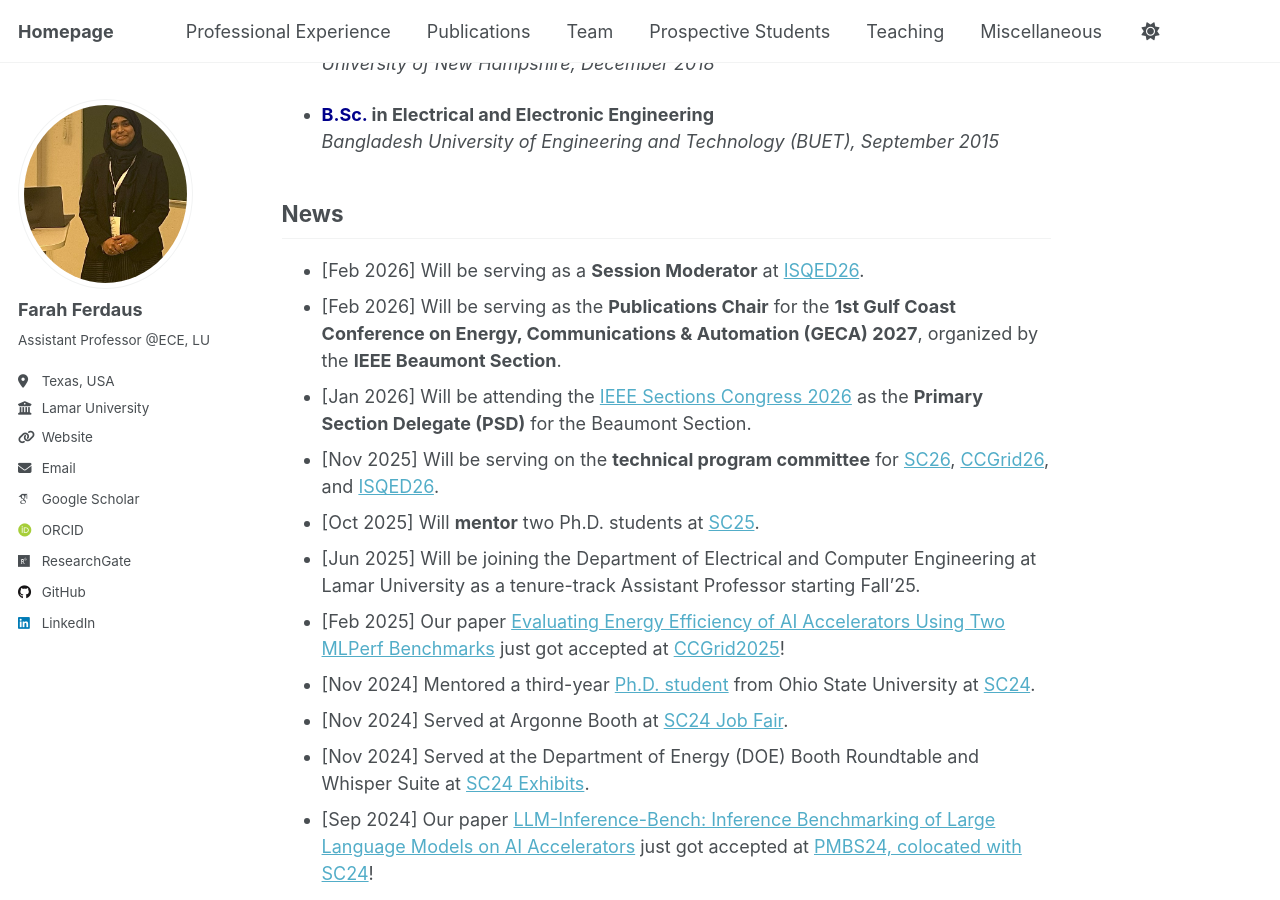
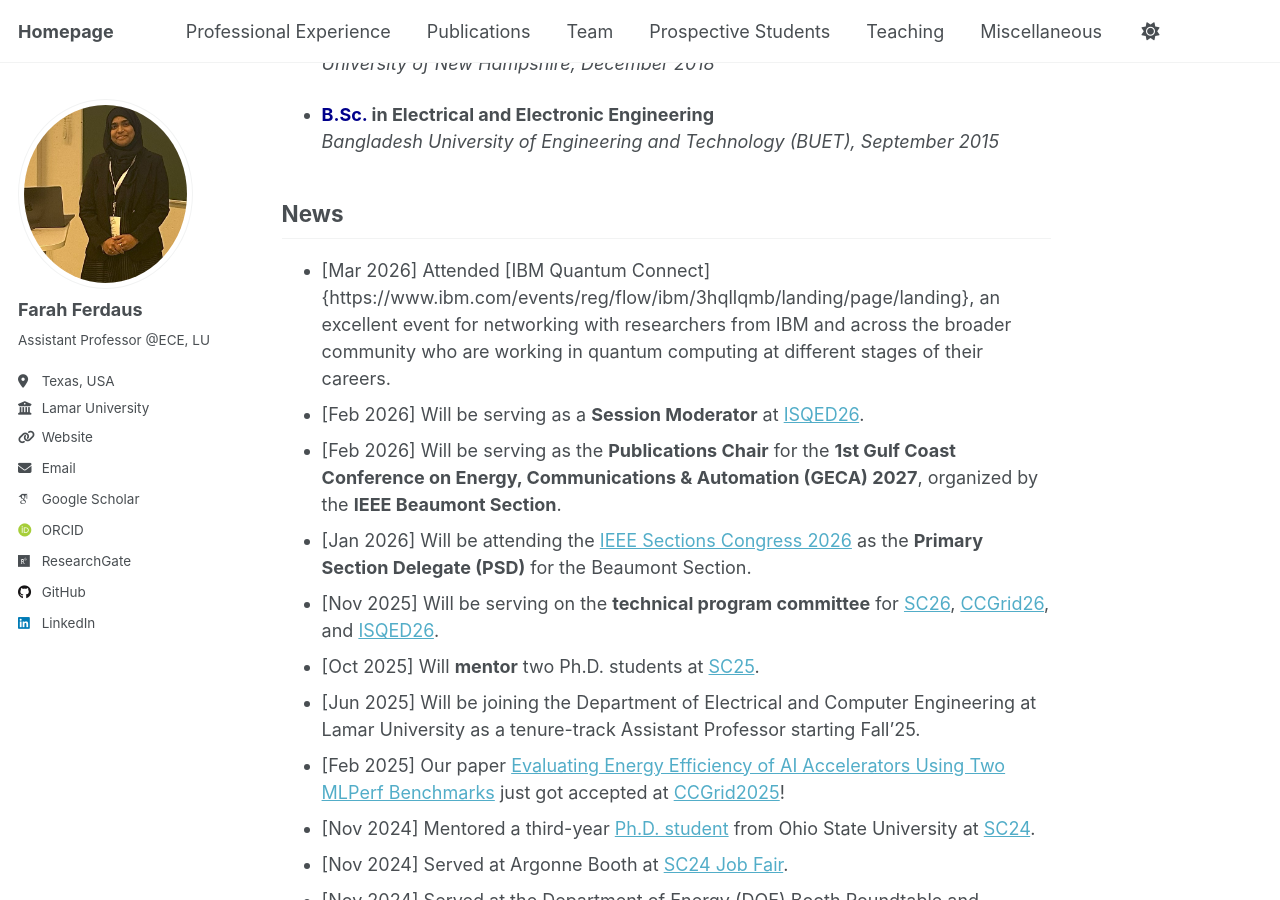
Before and after one commit to fferdaus/fferdaus.github.io, a Jekyll site: the page built from _pages/about.md, in a window 1280 px wide and 900 px high, scrolled down 861 px. Built offline with Jekyll 4.4.1, drawn with Linux system fonts in a browser that asks for light colours; some web fonts are replaced.

Commit message:
Update about.md

```diff
--- a/_pages/about.md
+++ b/_pages/about.md
@@ -59,6 +59,7 @@ I have published numerous scientific articles, including journal articles, confe
 **Stichting Bangladesh Accord Foundation, Dhaka, Bangladesh**
 -->
 ## News
+- [Mar 2026] Attended [IBM Quantum Connect]{https://www.ibm.com/events/reg/flow/ibm/3hqllqmb/landing/page/landing}, an excellent event for networking with researchers from IBM and across the broader community who are working in quantum computing at different stages of their careers.
 - [Feb 2026] Will be serving as a **Session Moderator** at [ISQED26](https://www.isqed.org/English/Archives/2026/Technical_Sessions/index.html).
 - [Feb 2026] Will be serving as the **Publications Chair** for the **1st Gulf Coast Conference on Energy, Communications & Automation (GECA) 2027**, organized by the **IEEE Beaumont Section**.
 - [Jan 2026] Will be attending the [IEEE Sections Congress 2026](https://2026.sections-congress.ieee.org/about/area-information/) as the **Primary Section Delegate (PSD)** for the Beaumont Section.
```
